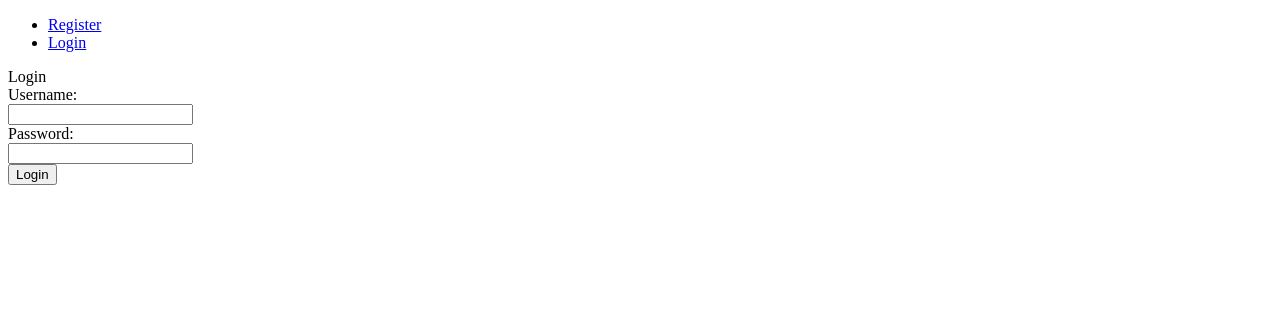
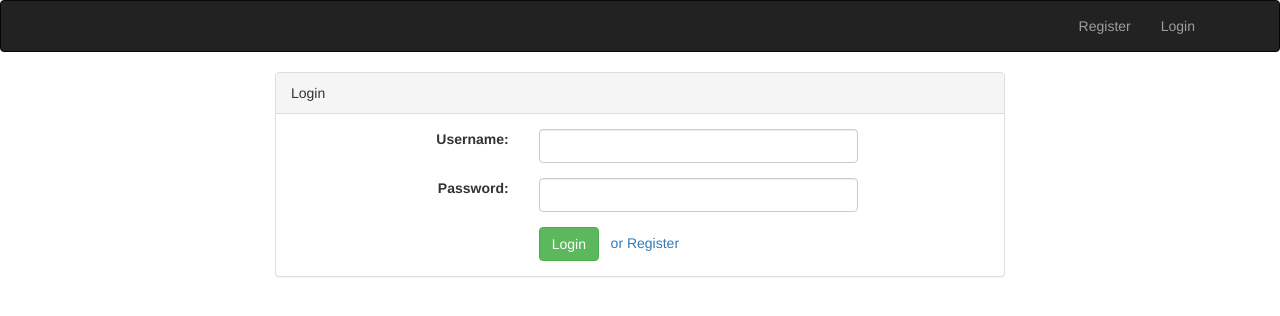
Before and after one commit to nourfayed/dokana_django_project, a Django app: page /Login/ in a window 1280 px wide. Shown: the top 316 px of the page. Run offline with Django 3.2, Linux system fonts and the light colour scheme; some libraries are stand-ins or nearby versions.

Commit message:
solving some test cases in login logic and update gui

```diff
--- a/User/views.py
+++ b/User/views.py
@@ -73,20 +73,24 @@ def user_login(request):
         username = request.POST.get('username')
         password = request.POST.get('password')
         # Check username and password combination if correct
-        user=User.objects.get(userName=username)
+        try:
+            user=User.objects.get(userName=username)
+        except:
+            return render(request, 'user/login.html', {'error_message': 'Incorrect username and / or password.'})
 
-        # user_name=User.objects.get(userName=username)
-        # user_password=User.objects.get(password=password)
-        # if (user_name==)
         if user is not None:
             # Save session as cookie to login the user
+
             if user.password == password:
-                # login(request, user)
             # Success, now let's login the user.
                 return render(request, 'user/profile.html')
+            else:
+            #   throw an error to the screen.
+                return render(request, 'user/login.html', {'error_message': 'Incorrect username and / or password.'})
         else:
             #   throw an error to the screen.
             return render(request, 'user/login.html', {'error_message': 'Incorrect username and / or password.'})
+
     else:
         return render(request, 'user/login.html')
 
--- a/templates/base.html
+++ b/templates/base.html
@@ -1,15 +1,17 @@
 <!DOCTYPE html>
 <html >
 <head>
+    <meta name="viewport" content="width=device-width, initial-scale=1">
 
+    <link rel="stylesheet" href="//maxcdn.bootstrapcdn.com/bootstrap/3.3.7/css/bootstrap.min.css">
 </head>
-<body >
-    <nav class="navbar" role="navigation">
+<body class="override">
+    <nav class="navbar navbar-inverse" role="navigation">
         <div class="container">
-            <div id="navbar" class="">
-                <ul class="nav">
-                    <li><a href="/user/register">Register</a></li>
-                    <li><a href="/user/Login">Login</a></li>
+            <div id="navbar" class="collapse navbar-collapse">
+                <ul class="nav navbar-nav navbar-right">
+                    <li><a href="/register">Register</a></li>
+                    <li><a href="/Login">Login</a></li>
                 </ul>
             </div>
         </div>
--- a/templates/user/login.html
+++ b/templates/user/login.html
@@ -4,28 +4,28 @@
     <div class="container">
         <form action="/Login/" method="post">
             {% csrf_token %}
-            <div class="col">
-                <div class="panel">
-                    <div class="heading">Login</div>
+            <div class="col-md-8 col-md-offset-2">
+                <div class="panel panel-default">
+                    <div class="panel-heading">Login</div>
                     <div class="panel-body">
                         {% if error_message %}
-                            <p class="danger">{{ error_message }}</p>
+                            <p class="bg-danger p-d ml-b">{{ error_message }}</p>
                         {% endif %}
-                        <div class="form">
-                            <label for="username" class="col">Username:</label>
-                            <div class="col">
-                                <input name="username" value="" type="text" />
+                        <div class="form-group clearfix">
+                            <label for="username" class="col-md-4 control-label text-right">Username:</label>
+                            <div class="col-md-6">
+                                <input name="username" value="" type="text" class="form-control" />
                             </div>
                         </div>
-                        <div class="form">
-                            <label for="password">Password:</label>
-                            <div class="col">
-                                <input name="password" type="password" />
+                        <div class="form-group clearfix">
+                            <label for="password"class="col-md-4 control-label text-right">Password:</label>
+                            <div class="col-md-6">
+                                <input name="password" type="password" class="form-control" />
                             </div>
                         </div>
-                        <div class="col">
-                            <input name="login" type="submit" value="Login" />
-
+                        <div class="col-md-6 col-md-offset-4">
+                            <input name="login" type="submit" value="Login" class="btn btn-success" /> &nbsp;
+                            <a href="/register">or Register</a>
                         </div>
                     </div>
                 </div>
```
Also changed, not shown: templates/user/register.html (+23 -23 lines).
